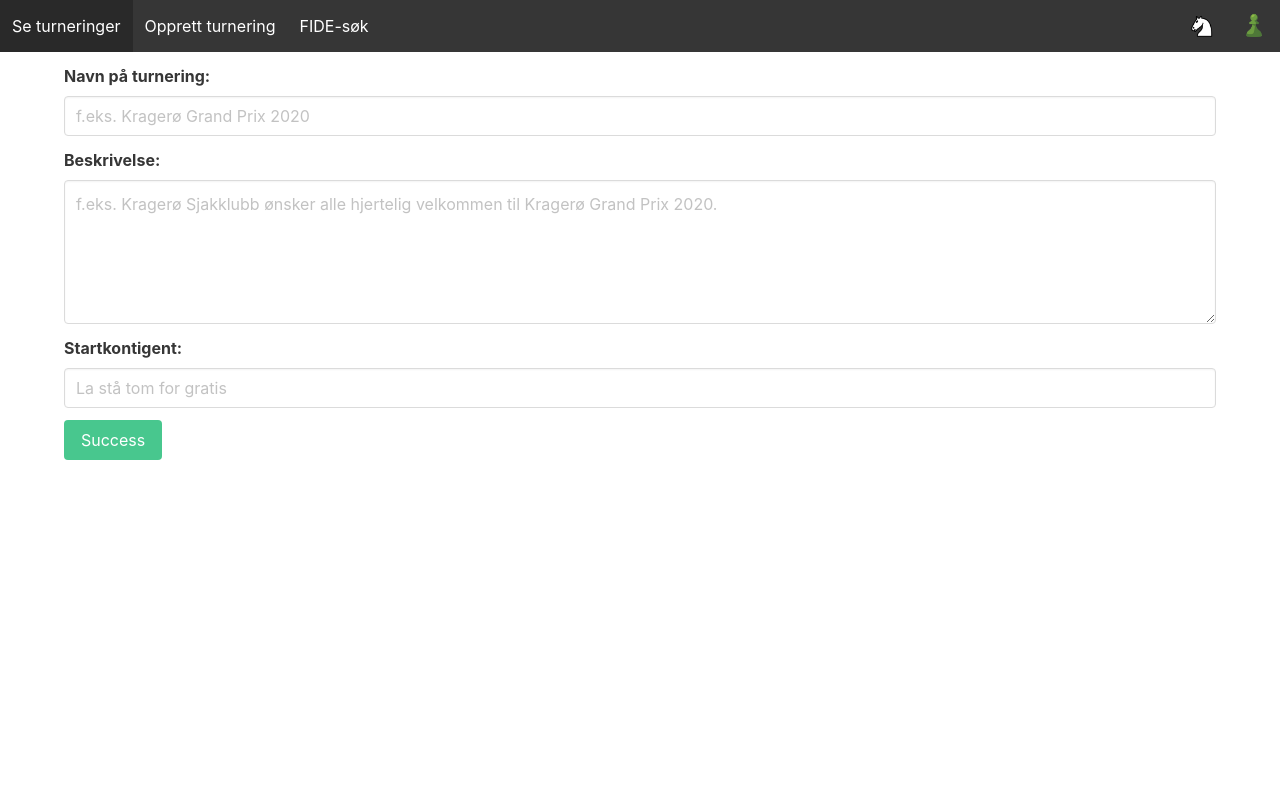
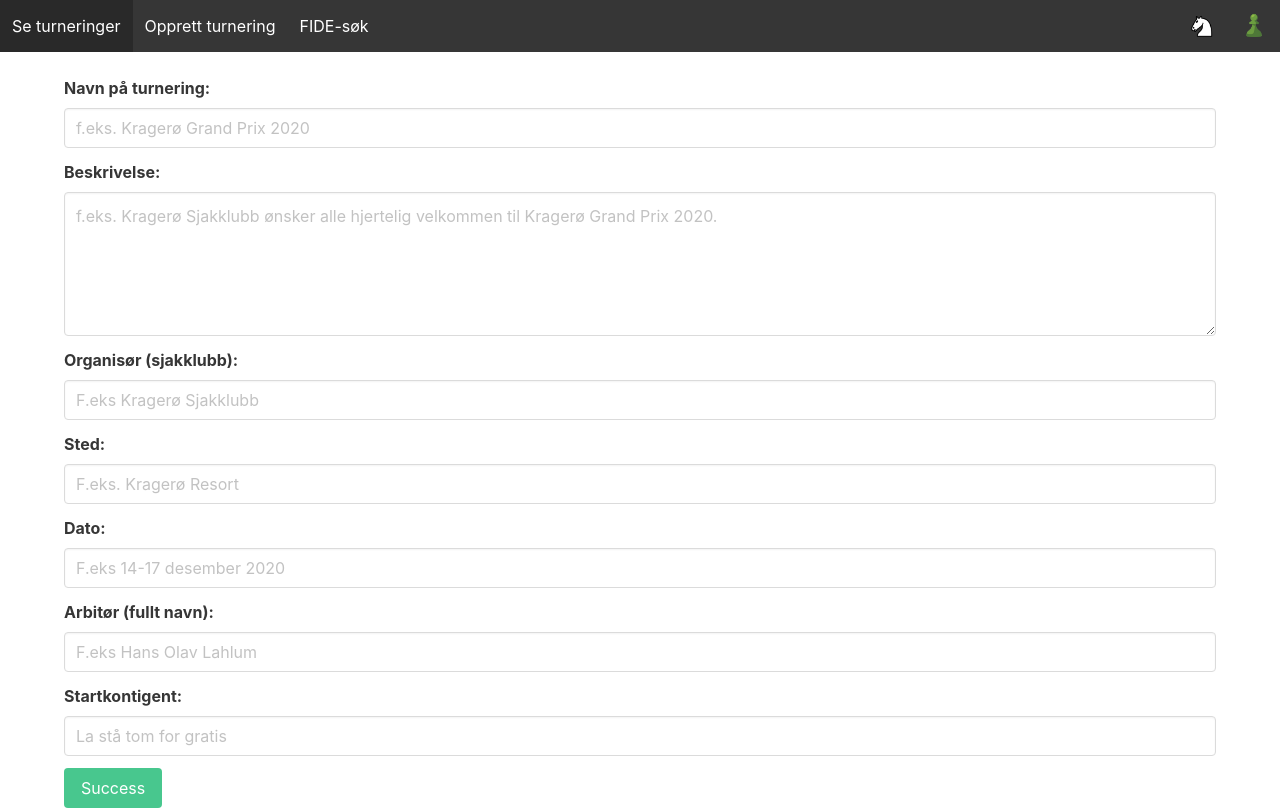
Before and after one commit to bastiantangedal/sjakkturneringer, a Vue app: page /#/createTournament in a window 1280 px wide. Built offline with nearby package versions, Linux system fonts and the light colour scheme.

Commit message:
Initial commit

```diff
--- a/src/App.vue
+++ b/src/App.vue
@@ -1,10 +1,10 @@
 <template>
   <div id="app">
     <Navbar />
-    <div class="container mt-3">
-      <transition name="fade">
-        <router-view />
-      </transition>
+    <div class="container mt-5">
+      <router-view />
+      <!-- <transition name="fade">
+      </transition> -->
     </div>
   </div>
 </template>
--- a/src/components/CreateTournament.vue
+++ b/src/components/CreateTournament.vue
@@ -28,6 +28,34 @@
     </div>
 
     <div class="field" aria-autocomplete="false">
+      <label class="label">Organisør (sjakklubb):</label>
+      <div class="control">
+        <input v-model="organizer" class="input" type="text" placeholder="F.eks Kragerø Sjakklubb" required/>
+      </div>
+    </div>
+
+    <div class="field" aria-autocomplete="false">
+      <label class="label">Sted:</label>
+      <div class="control">
+        <input v-model="place" class="input" type="text" placeholder="F.eks. Kragerø Resort" required/>
+      </div>
+    </div>
+
+    <div class="field" aria-autocomplete="false">
+      <label class="label">Dato:</label>
+      <div class="control">
+        <input v-model="date" class="input" type="text" placeholder="F.eks 14-17 desember 2020" required/>
+      </div>
+    </div>
+
+    <div class="field" aria-autocomplete="false">
+      <label class="label">Arbitør (fullt navn):</label>
+      <div class="control">
+        <input v-model="arbitor" class="input" type="text" placeholder="F.eks Hans Olav Lahlum" required/>
+      </div>
+    </div>
+
+    <div class="field" aria-autocomplete="false">
       <label class="label">Startkontigent:</label>
       <div class="control">
         <input v-model="price" class="input" type="text" placeholder="La stå tom for gratis" />
@@ -44,16 +72,15 @@ import { nanoid } from 'nanoid';
 
 export default {
   setup() {
-    const API_URL = `http://localhost:5000/api/v1/tournaments/${nanoid(4)}`;
+    const API_URL = `http://localhost:5000/api/v1/tournaments/${nanoid(1)}`;
 
     const tournamentName = ref('');
     const description = ref('');
     const price = ref('');
-    // const date = ref('');
-    // const place = ref('');
-    // const organizer = ref('');
-    // const arbitor = ref('');
-    // const players = ref('');
+    const date = ref('');
+    const place = ref('');
+    const organizer = ref('');
+    const arbitor = ref('');
 
     async function createTournament() {
       const response = await fetch(API_URL, {
@@ -62,19 +89,28 @@ export default {
           'content-type': 'application/json',
         },
         body: JSON.stringify({
-          tournamentName: tournamentName.value,
+          name: tournamentName.value,
           description: description.value,
+          place: place.value,
+          date: date.value,
+          organizer: organizer.value,
+          arbitor: arbitor.value,
           price: price.value,
         }),
       });
 
       const json = await response.json();
       console.log(json);
+      this.$router.push('/');
     }
 
     return {
       tournamentName,
       description,
+      place,
+      date,
+      organizer,
+      arbitor,
       price,
       createTournament,
     };
--- a/src/components/TournamentsList.vue
+++ b/src/components/TournamentsList.vue
@@ -1,6 +1,6 @@
 <template>
   <div>
-    <table class="table center">
+    <table class="table center" v-if="tournaments.length !== 0">
       <thead>
         <tr>
           <th>Navn:</th>
@@ -14,7 +14,9 @@
       <tbody>
         <tr v-for="tournament in tournaments" :key="tournament.id">
           <td>
-            <a href="https://en.wikipedia.org/wiki/Leicester_City_F.C.">{{ tournament.name }}</a>
+            <a href="https://en.wikipedia.org/wiki/Leicester_City_F.C.">{{
+              tournament.name
+            }}</a>
           </td>
           <th>{{ tournament.date }}</th>
           <td>{{ tournament.place }}</td>
@@ -24,6 +26,9 @@
         </tr>
       </tbody>
     </table>
+
+    <h1 v-if="tournaments.length === 0">Ingen turneringer</h1>
+    <h2 v-if="tournaments.length === 0">Det er ingen turneringer registret.</h2>
   </div>
 </template>
 
@@ -38,8 +43,10 @@ export default {
     async function getTournaments() {
       const response = await fetch(API_URL);
       const json = await response.json();
-
-      tournaments.value = json;
+      if (json.length !== 0) {
+        tournaments.value = json;
+        console.log(json);
+      }
     }
 
     getTournaments();
@@ -51,9 +58,19 @@ export default {
   },
 };
 </script>
-<style>
+<style scoped>
 table.center {
   margin-left: auto;
   margin-right: auto;
 }
+
+h1{
+  font-size: 2rem;
+  text-align: center;
+}
+
+h2 {
+  text-align: center;
+  padding-top: 10px;
+}
 </style>
```
Also changed, not shown: 1 other file (tests, documents, lock files or other folders).
